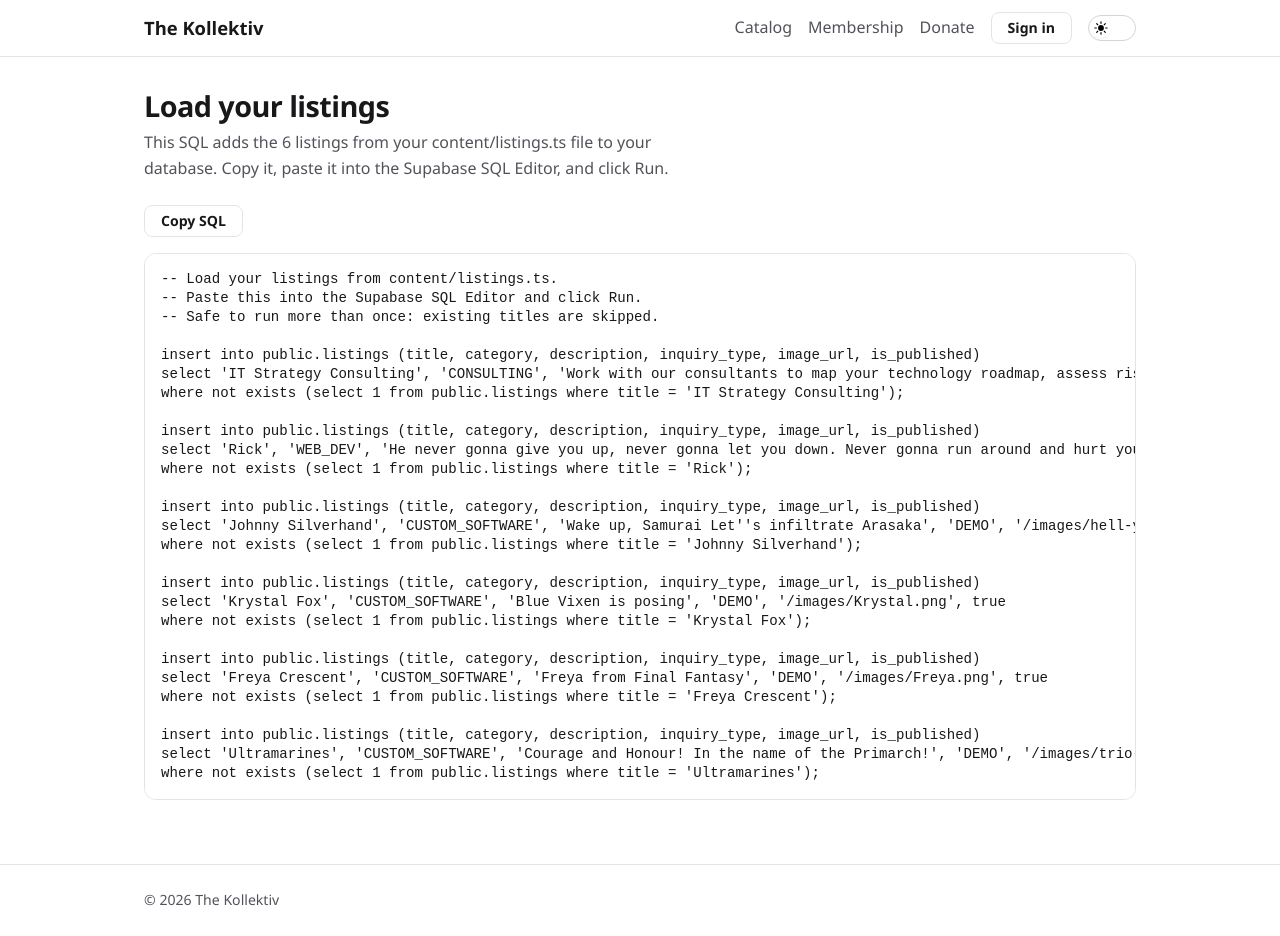
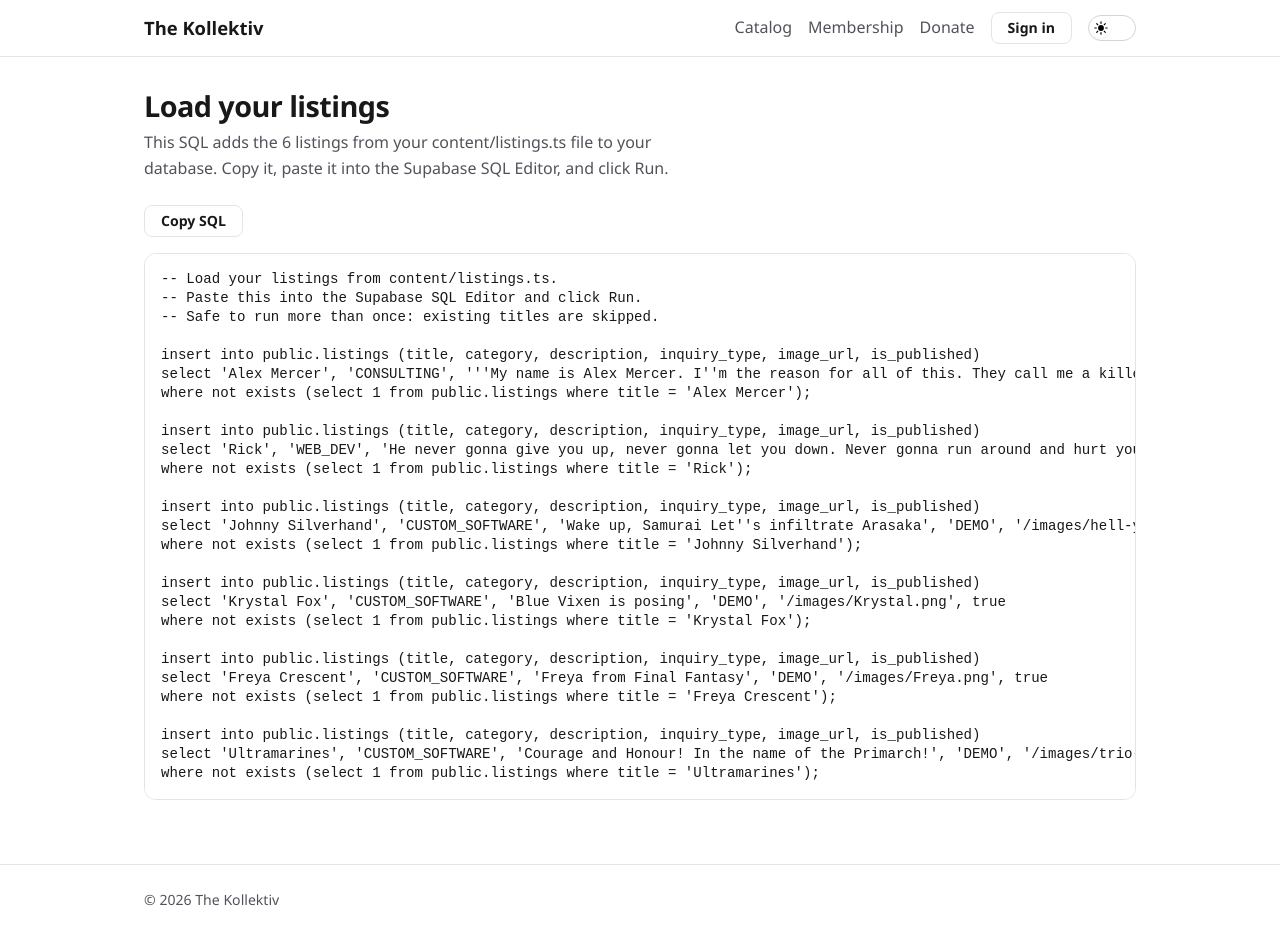
Before and after one commit to KaiserCKAeterna/acomss-3tier-workshop, a Next.js app: page /setup in a window 1280 px wide. Built offline with nearby package versions, Linux system fonts and the light colour scheme; no server answers.

Commit message:
Added Alex Mercer in Listing

```diff
--- a/content/listings.ts
+++ b/content/listings.ts
@@ -44,14 +44,14 @@ export interface Listing {
 
 export const listings: Listing[] = [
   {
-    slug: "it-strategy-consulting",
-    title: "IT Strategy Consulting",
+    slug: "prototype",
+    title: "Alex Mercer",
     category: "CONSULTING",
     description:
-      "Work with our consultants to map your technology roadmap, assess risk, " +
-      "and plan the systems your business needs over the next 12 months.",
+      "'My name is Alex Mercer. I'm the reason for all of this. They call me a killer, a monster, a terrorist... I'm all of these things.'" +
+      "",
     inquiry_type: "INQUIRE",
-    image_url: "/images/placeholder-consulting.svg",
+    image_url: "/images/074e1517cb_alex-mercer-prototype.webp",
   },
   {
     slug: "legend",
```
Also changed, not shown: public/images/074e1517cb_alex-mercer-prototype.webp (added).
